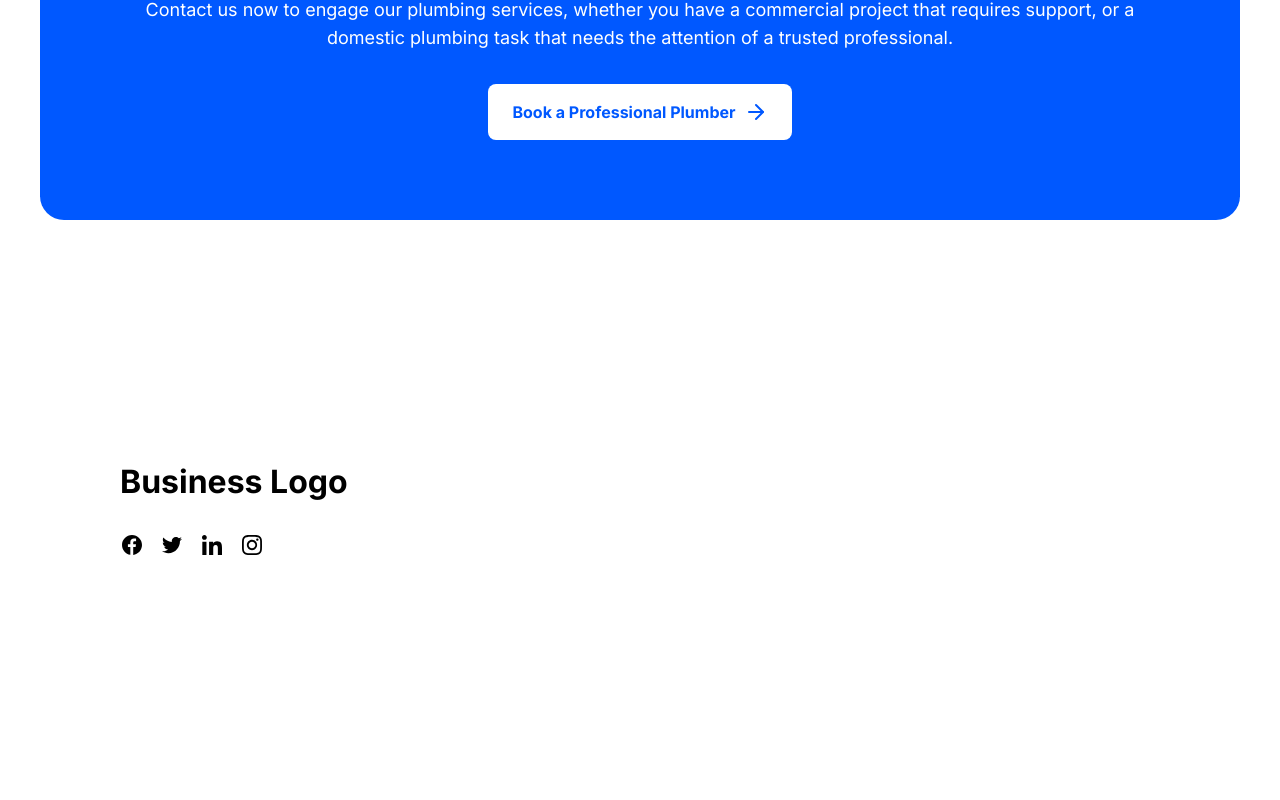
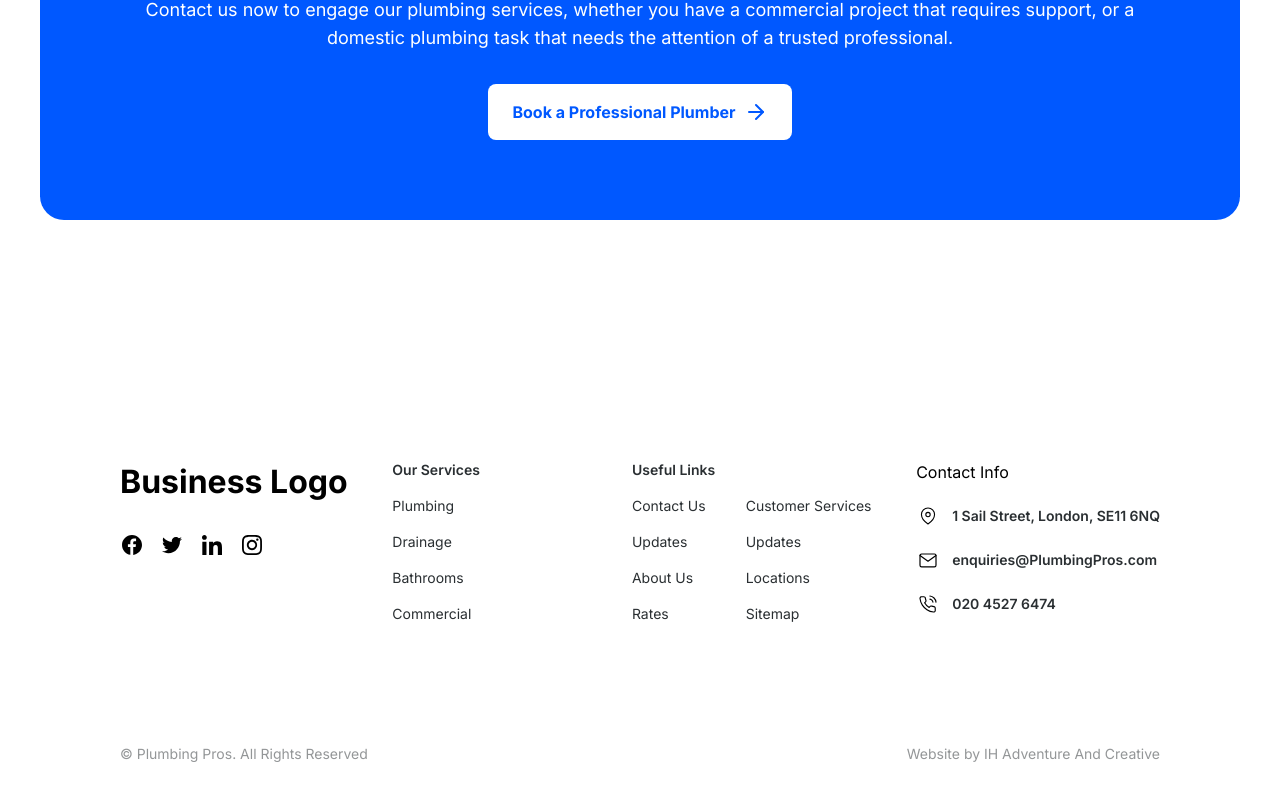
Before and after one commit to ArunRoy404/Practice1, a Next.js app: page / in a window 1280 px wide. Shown: the part 1328-2128 px from the top of the page. Before the commit the page ends 1945 px from the top, so only its background shows below. Built offline with nearby package versions, Linux system fonts and the light colour scheme.

Commit message:
feat: footer added

```diff
--- /dev/null
+++ b/src/components/footer/Copyright.jsx
@@ -0,0 +1,13 @@
+import { footerData } from '@/data/footerData';
+import React from 'react';
+
+const Copyright = () => {
+    return (
+        <div className=' mt-8 md:mt-10 xl:mt-20 flex flex-col justify-center md:flex-row md:justify-between items-center'>
+            <p className='text-secondary opacity-50 text-[10px] md:text-sm font-normal' >{footerData.copyright.text}</p>
+            <p className='text-secondary opacity-50 text-[10px] md:text-sm  font-normal' >{footerData.copyright.credit}</p>
+        </div>
+    );
+};
+
+export default Copyright;
--- /dev/null
+++ b/src/components/footer/FooterContact.jsx
@@ -0,0 +1,24 @@
+import React from 'react';
+
+const FooterContact = ({ contactInfo }) => {
+    return (
+        <div>
+            <h2 className='mb-4 md:mb-5'>{contactInfo.title}</h2>
+
+            <div className='space-y-4 md:space-y-5'>
+                {
+                    contactInfo.links.map((link, index) => {
+                        return <div key={index} className='flex items-center gap-3'>
+                            <img src={link.icon} alt="" />
+                            <p className='text-secondary text-sm font-semibold' >
+                                {link.name}
+                            </p>
+                        </div>
+                    })
+                }
+            </div>
+        </div>
+    );
+};
+
+export default FooterContact;
--- /dev/null
+++ b/src/components/footer/FooterLink.jsx
@@ -0,0 +1,13 @@
+import Link from 'next/link';
+
+const FooterLink = ({ link }) => {
+    return (
+        <Link
+            className='text-secondary text-sm'
+            href={link.href}>
+            {link.name}
+        </Link>
+    );
+};
+
+export default FooterLink;
--- /dev/null
+++ b/src/components/footer/FooterLinks.jsx
@@ -0,0 +1,36 @@
+import React from 'react';
+import FooterLink from './FooterLink';
+
+const FooterLinks = ({ title, links }) => {
+
+    const chunkArray = (array, size) => {
+        const result = [];
+        for (let i = 0; i < array.length; i += size) {
+            result.push(array.slice(i, i + size));
+        }
+        return result;
+    }
+    const columns = chunkArray(links, 4);
+
+    return (
+        <div>
+            <h3 className='mb-4 text-secondary text-sm font-semibold' >{title}</h3>
+
+            <div className='flex space-x-10'>
+                {
+                    columns.map((column, index) => {
+                        return <div key={index} className='grid gap-4 grid-cols-1 '>
+                            {
+                                column.map((link, index) => {
+                                    return <FooterLink key={index} link={link} />
+                                })
+                            }
+                        </div>
+                    })
+                }
+            </div>
+        </div>
+    );
+};
+
+export default FooterLinks;
--- a/src/components/footer/SocialLink.jsx
+++ b/src/components/footer/SocialLink.jsx
@@ -2,7 +2,6 @@ import Link from 'next/link';
 import React from 'react';
 
 const SocialLink = ({ social }) => {
-    console.log(social);
     return (
         <Link href={social.url}>
             <img src={social.icon} alt="" />
--- a/src/data/footerData.js
+++ b/src/data/footerData.js
@@ -8,8 +8,7 @@ const footerData = {
         { platform: "LinkedIn", icon: '/Icon/IconLinkedIn.svg', url: "#" },
         { platform: "Instagram", icon: '/Icon/IconInstagram.svg', url: "#" }
     ],
-    sections: [
-        {
+    services: {
         title: "Our Services",
         links: [
             { name: "Plumbing", href: "#" },
@@ -18,7 +17,7 @@ const footerData = {
             { name: "Commercial", href: "#" }
         ]
     },
-        {
+    links: {
         title: "Useful Links",
         links: [
             { name: "Contact Us", href: "#" },
@@ -31,7 +30,7 @@ const footerData = {
             { name: "Sitemap", href: "#" }
         ]
     },
-        {
+    contact: {
         title: "Contact Info",
         links: [
             {
@@ -50,8 +49,7 @@ const footerData = {
                 icon: '/Icon/IconPhone.svg',
             }
         ]
-        }
-    ],
+    },
     copyright: {
         text: "© Plumbing Pros. All Rights Reserved",
         credit: "Website by IH Adventure And Creative"
--- a/src/section/Footer.jsx
+++ b/src/section/Footer.jsx
@@ -1,15 +1,31 @@
+import Copyright from '@/components/footer/Copyright';
+import FooterContact from '@/components/footer/FooterContact';
+import FooterLinks from '@/components/footer/FooterLinks';
 import FooterSocials from '@/components/footer/FooterSocials';
 import { footerData } from '@/data/footerData';
 import React from 'react';
 
 const Footer = () => {
     return (
-        <footer className={`py-8 px-4 md:px-10 md:py-10 lg:pt-[120px] lg:px-[120px] lg:pb-[60px] transition-all duration-300
+        <footer className={`py-8 px-4 md:px-10 md:py-10 xl:pt-[120px] xl:px-[120px] xl:pb-[60px] transition-all duration-300
         `}>
-            <div>
-                <h1 className='text-black text-xl font-bold md:text-[32px]'>{footerData.logo.text}</h1>
-                <FooterSocials footerData={footerData}/>
+            <div className='space-y-8 md:space-y-10  xl:flex xl:justify-between'>
+
+                <div>
+                    <h1 className='text-black text-xl font-bold md:text-[32px]'>{footerData.logo.text}</h1>
+                    <FooterSocials footerData={footerData} />
+                </div>
+
+                <div className='space-y-8 md:space-y-0 md:flex gap-[152px]'>
+                    <FooterLinks title={footerData.services.title} links={footerData.services.links} />
+                    <FooterLinks title={footerData.links.title} links={footerData.links.links} />
+                </div>
+
+                <FooterContact contactInfo={footerData.contact} />
             </div>
+
+            <Copyright />
+
         </footer>
     );
 };
```
Lines whose indentation alone changed are shown as unchanged.
